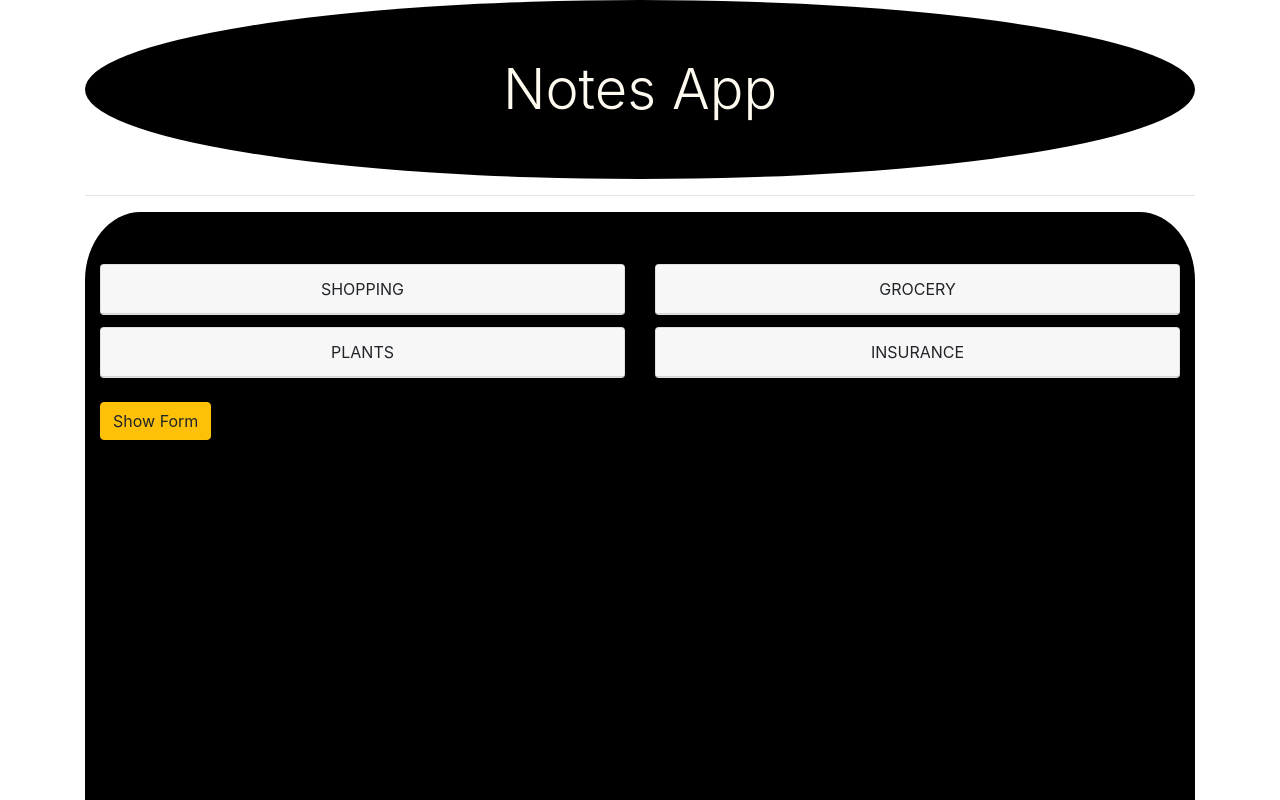
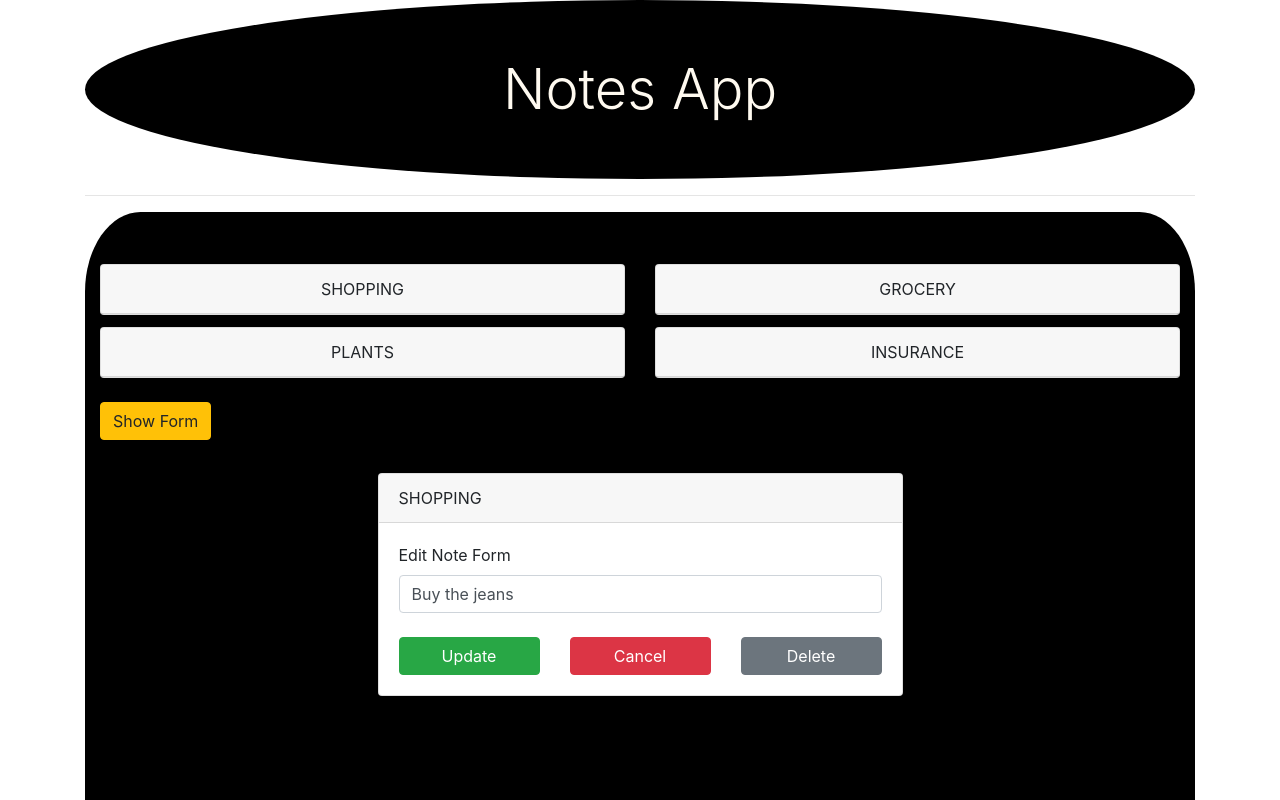
Before and after one commit to Manav15/Notes-App-React, a React (Create React App) app: page / in a window 1280 px wide. Shown: the top 800 px of the page. Built offline with nearby package versions, Linux system fonts and the light colour scheme.

Commit message:
two level props

```diff
--- /dev/null
+++ b/src/components/Notes/EditNote/EditNote.js
@@ -0,0 +1,50 @@
+import React, { Component } from 'react';
+
+class EditNote extends Component {
+
+    state={
+        body : this.props.note.body
+    }
+
+    handleBodyChange=(event) =>{
+        this.setState({
+            body: event.target.value
+        })
+    }
+    render() {
+        return (
+            <div className="row">
+                <div className="col-sm-8 offset-sm-2 col-md-6 offset-md-3">
+                    <div className="card">
+                        <div className="card-header">
+                            {this.props.note.title.toUpperCase()}
+                        </div>
+                        <div className="card-body">
+                            <form>
+                                <label>Edit Note Form</label>
+                                <input type="text"
+                                className="form-control"
+                                value={this.state.body}
+                                onChange={this.handleBodyChange}/>
+                                <br />
+                                <div className="row">
+                                    <div className="col-sm-4 col-md-4">
+                                        <button className="btn btn-success btn-block">Update</button>
+                                    </div>
+                                    <div className="col-sm-4 col-md-4">
+                                        <button className="btn btn-danger btn-block">Cancel</button>
+                                    </div>
+                                    <div className="col-sm-4 col-md-4">
+                                        <button className="btn btn-secondary btn-block">Delete</button>
+                                    </div>
+                                </div>
+                            </form>
+                        </div>
+                    </div>
+                </div>
+            </div>
+        );
+    }
+}
+
+export default EditNote;
--- a/src/components/Notes/NoteList/NoteItem/NoteItem.js
+++ b/src/components/Notes/NoteList/NoteItem/NoteItem.js
@@ -2,9 +2,14 @@ import React from 'react';
 import "./NoteItem.css";
 
 const NoteItem = (props) => {
+    // getId= (event) => {
+    //     event.preventDefault();
+    //     props.itemId(props.note.id)
+    // }
     return (
         <div className="col-sm-12 col-md-6">
-            <div className = "card margin-card">
+            <div className = "card margin-card"
+            onClick={() => props.selectedNote(props.note.id)} >
                 <div className = "card-header text-center">
                     {props.note.title.toUpperCase()}
                 </div>
--- a/src/components/Notes/NoteList/NoteList.js
+++ b/src/components/Notes/NoteList/NoteList.js
@@ -2,10 +2,11 @@ import React, { Component } from 'react';
 import NoteItem from './NoteItem/NoteItem';
 
 class NoteList extends Component {
+
     render() {
         //console.log(this.props)
         let noteItems = this.props.notes.map(note => {
-            return <NoteItem note={note} key={note.id}/>
+            return <NoteItem note={note} key={note.id} selectedNote={ id => this.props.getId(id)}/>
         })
         return (
             <div className="row">
--- a/src/components/Notes/Notes.js
+++ b/src/components/Notes/Notes.js
@@ -1,4 +1,5 @@
 import React, { Component } from 'react';
+import EditNote from './EditNote/EditNote';
 import NoteForm from './NewNoteForm/NoteForm';
 import NoteList from './NoteList/NoteList';
 
@@ -24,8 +25,14 @@ class Notes extends Component {
             notes : [...this.state.notes,newNote]
         })
     }
+
+    getId = (id) => {
+        console.log("Selected Note Id - ",id);
+    }
+
     render() {
         let myForm=null;
+        let editNote=<EditNote note={this.state.notes[0]} />
         if(this.state.showForm)
         {
             myForm = <NoteForm addNewItem = {(title,body)=> this.onAddNewItem(title,body)}/>
@@ -33,11 +40,13 @@ class Notes extends Component {
         return (
             <div>
                 <br />
-                <NoteList notes = {this.state.notes} />
+                <NoteList notes = {this.state.notes}
+                    getId= {id => this.getId(id)}/>
                 <br />
                 <button className="btn btn-warning" onClick={() => this.setState({showForm : !this.state.showForm}) }>Show Form</button>
                 <hr />
                 {myForm}
+                {editNote}
             </div>
         );
     }
```
Also changed, not shown: 1 other file (tests, documents, lock files or other folders).
